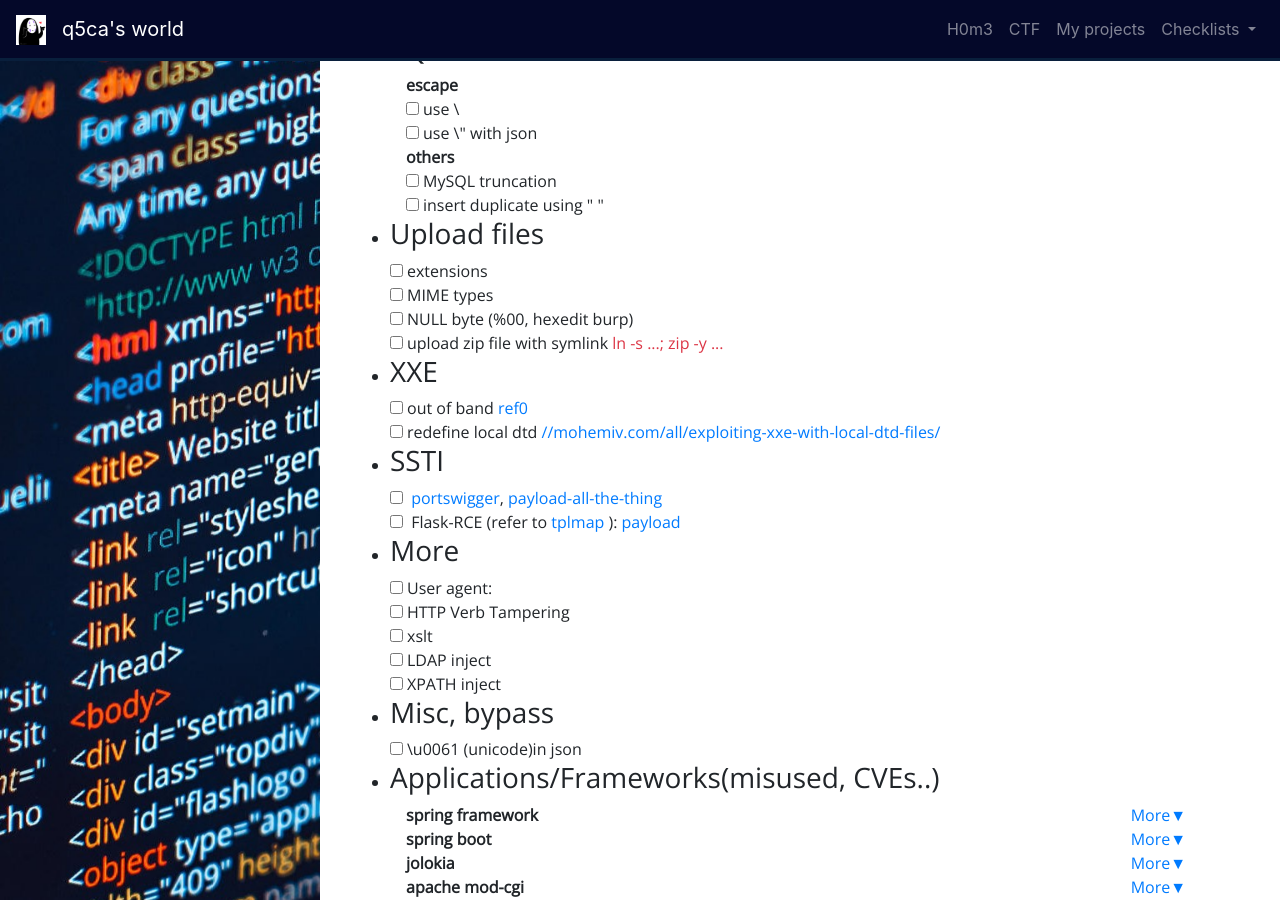
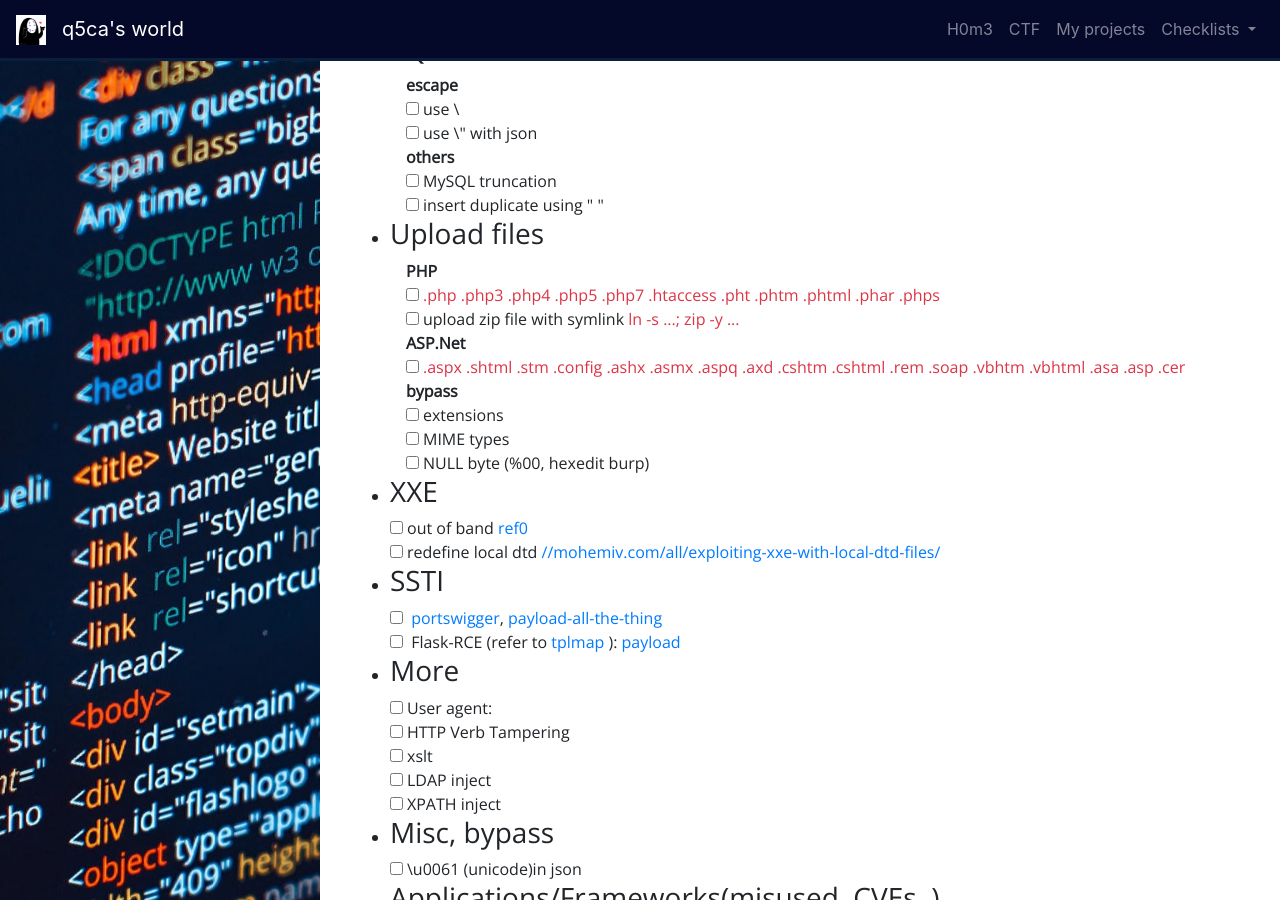
Before and after one commit to Q5Ca/Q5Ca.github.io, a Jekyll site: the page built from web-checklist.html, in a window 1280 px wide and 900 px high, scrolled down 723 px. Built offline with Jekyll 4.4.1, drawn with Linux system fonts in a browser that asks for light colours.

Commit message:
extension to upload

```diff
--- a/web-checklist.html
+++ b/web-checklist.html
@@ -130,11 +130,21 @@ js-files: ["web-checklist"]
 
     <li>
         <h3>Upload files</h3>
-        <input type="checkbox">extensions<br>
-        <input type="checkbox">MIME types<br>
-        <input type="checkbox">NULL byte (%00, hexedit burp)<br>
-        <input type="checkbox">upload zip file with symlink <span class="text-danger">ln -s ...; zip -y ... </span> <br>
-
+        <div class="ml-3 mr-3">
+            <span class="font-weight-bold">PHP</span> <br>
+            <input type="checkbox"><span class="text-danger">.php .php3 .php4 .php5 .php7 .htaccess .pht .phtm .phtml .phar .phps</span> <br>
+            <input type="checkbox">upload zip file with symlink <span class="text-danger">ln -s ...; zip -y ... </span> <br>
+        </div>
+        <div class="ml-3 mr-3">
+            <span class="font-weight-bold">ASP.Net</span> <br>
+            <input type="checkbox"><span class="text-danger">.aspx .shtml .stm .config .ashx .asmx .aspq .axd .cshtm .cshtml .rem .soap .vbhtm .vbhtml .asa .asp .cer</span> <br>
+        </div>
+        <div class="ml-3 mr-3">
+            <span class="font-weight-bold">bypass</span> <br>
+            <input type="checkbox">extensions<br>
+            <input type="checkbox">MIME types<br>
+            <input type="checkbox">NULL byte (%00, hexedit burp)<br>
+        </div>
     </li>
     <li>
         <h3>XXE</h3>
```
